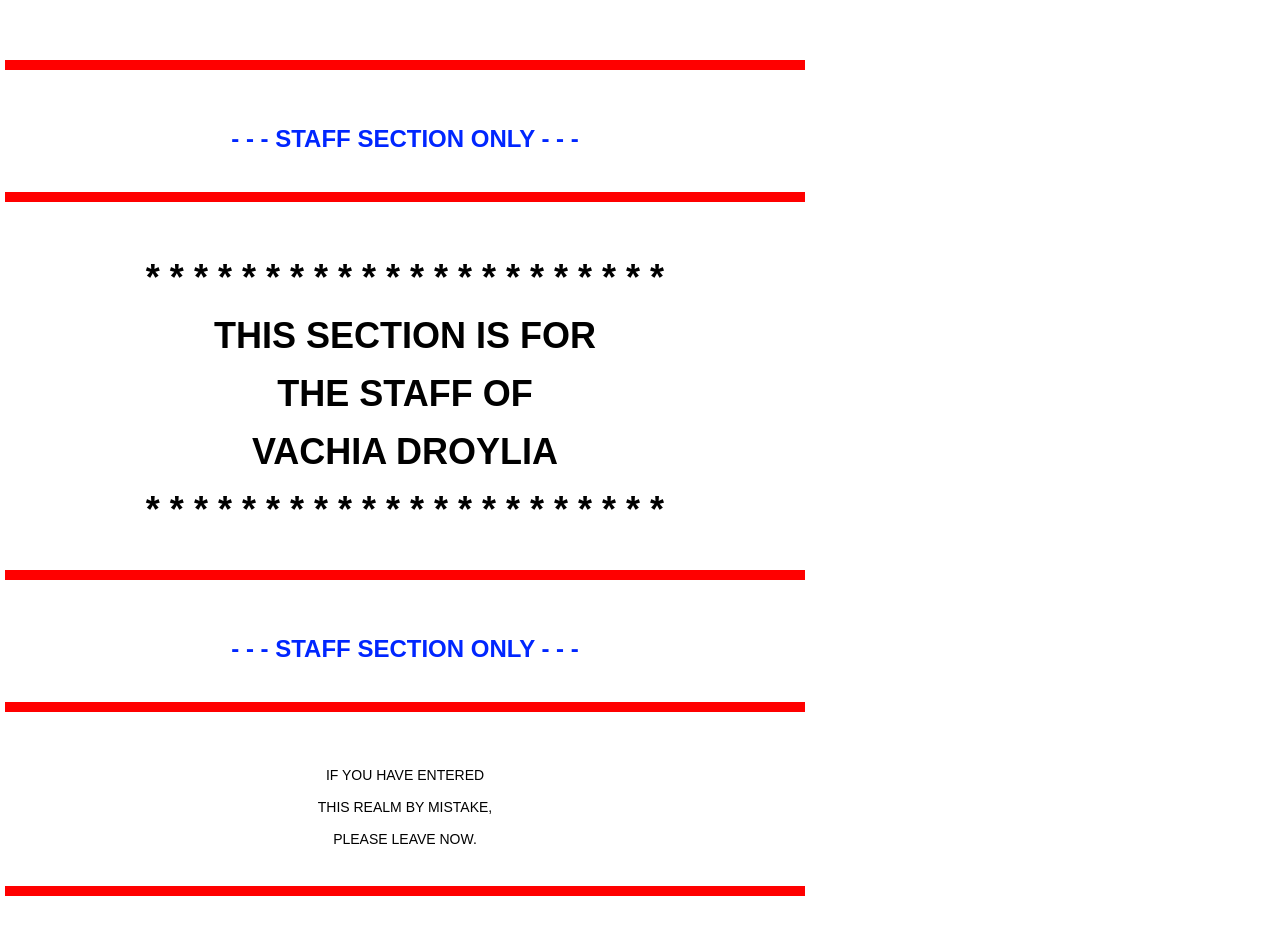
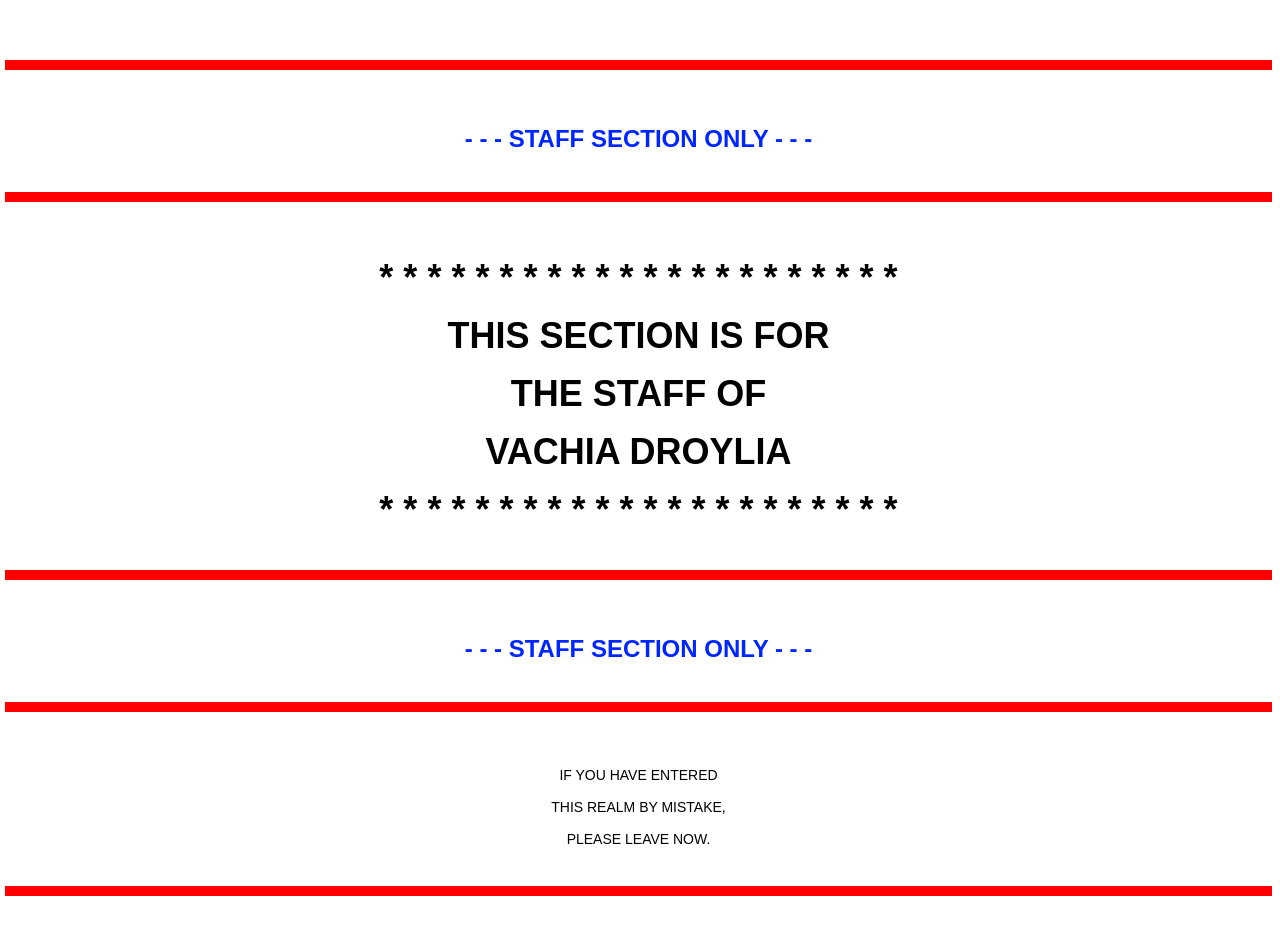
Before and after one commit to lordgarmvd/website-staff, a plain HTML site: page index.html in a window 1280 px wide. Drawn offline with Linux system fonts and the light colour scheme.

Commit message:
Update default.css

```diff
--- a/default.css
+++ b/default.css
@@ -5,7 +5,7 @@ EASY LINK TO THIS PAGE
 */
 
 /* ALL DEFAULT PROPERTIES */
-body,td,th { font-family: Arial; font-size: 14px; width:800px; }
+body,td,th { font-family: Arial; font-size: 14px; }
 body {margin-left: 5px; margin-top: 5px;}
 	a:link {text-decoration: none; color: #0000FF;}
 	a:visited {text-decoration: none;}
```
